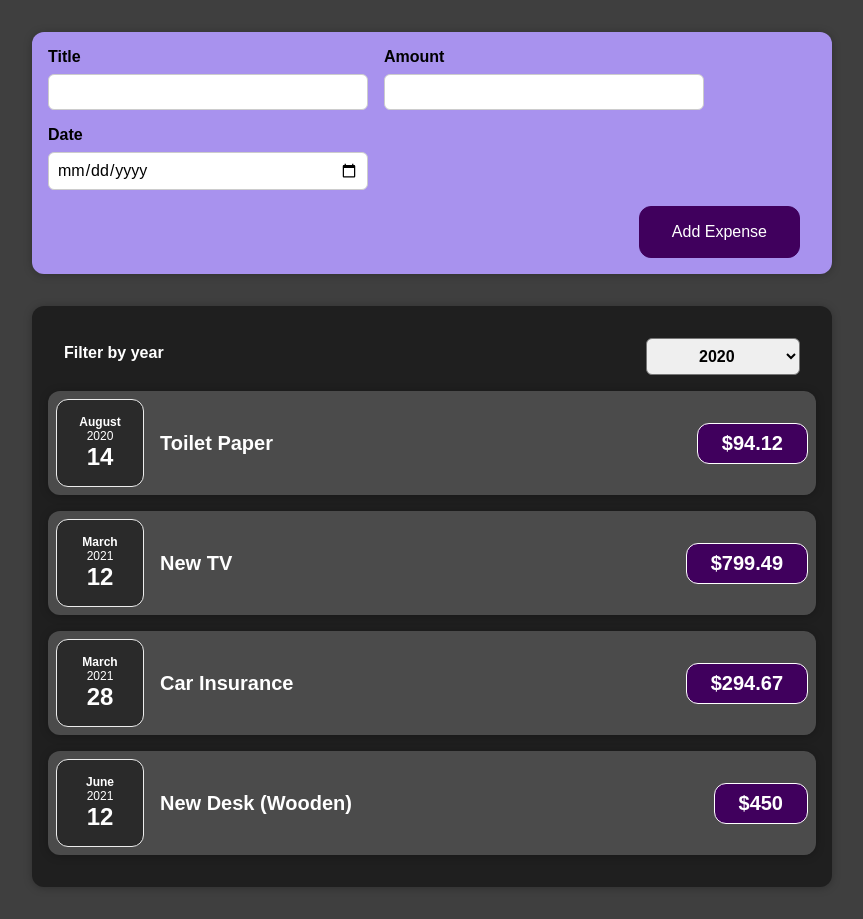
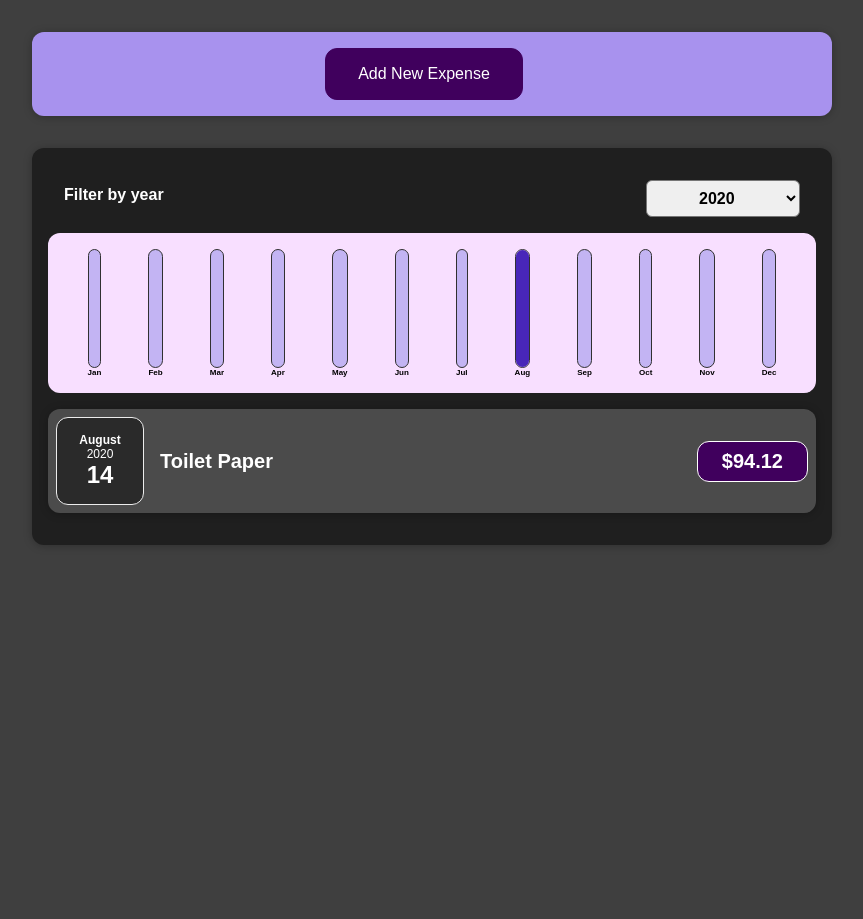
Before and after one commit to rodrigodsluz/expense-tracker-reactjs, a React (Create React App) app: page / in a window 1280 px wide. Shown: the whole page, without its empty margins (208-1071 px from the left). After the commit the page ends 800 px from the top, so only its background shows below. Built offline with nearby package versions, Linux system fonts and the light colour scheme.

Commit message:
feat: add items list and conditional content (#5)
* feat: add expense tracker components

* feat: add state events

* feat: renderig new added expenses

* feat: add items list and conditional content

```diff
--- /dev/null
+++ b/src/components/Chart/index.tsx
@@ -0,0 +1,29 @@
+import React from 'react';
+
+import ChartBar from '../ChartBar';
+
+import { Container } from './styles';
+
+type Props = {
+  dataPoints: { label: string; value: number }[];
+};
+
+const Chart = ({ dataPoints }: Props): JSX.Element => {
+  const dataPointValues = dataPoints.map(dataPoint => dataPoint.value);
+  const totalMaximum = Math.max(...dataPointValues);
+
+  return (
+    <Container>
+      {dataPoints.map(dataPoint => (
+        <ChartBar
+          key={dataPoint.label}
+          value={dataPoint.value}
+          maxValue={totalMaximum}
+          label={dataPoint.label}
+        />
+      ))}
+    </Container>
+  );
+};
+
+export default Chart;
--- /dev/null
+++ b/src/components/Chart/styles.ts
@@ -0,0 +1,11 @@
+import styled from 'styled-components';
+
+export const Container = styled.div`
+  padding: 1rem;
+  border-radius: 12px;
+  background-color: #f8dfff;
+  text-align: center;
+  display: flex;
+  justify-content: space-around;
+  height: 10rem;
+`;
--- /dev/null
+++ b/src/components/ChartBar/index.tsx
@@ -0,0 +1,28 @@
+import React from 'react';
+
+import { Container, Inner, Fill, Label } from './styles';
+
+type Props = {
+  value: number;
+  maxValue: number;
+  label: string;
+};
+
+const ChartBar = ({ maxValue, value, label }: Props): JSX.Element => {
+  let barFillHeight = 0;
+
+  if (maxValue > 0) {
+    barFillHeight = Math.round((value / maxValue) * 100);
+  }
+
+  return (
+    <Container>
+      <Inner>
+        <Fill newHeight={barFillHeight} />
+      </Inner>
+      <Label>{label}</Label>
+    </Container>
+  );
+};
+
+export default ChartBar;
--- /dev/null
+++ b/src/components/ChartBar/styles.ts
@@ -0,0 +1,36 @@
+import styled from 'styled-components';
+
+export const Container = styled.div`
+  height: 100%;
+  display: flex;
+  flex-direction: column;
+  align-items: center;
+`;
+
+export const Inner = styled.div`
+  height: 100%;
+  width: 100%;
+  border: 1px solid #313131;
+  border-radius: 12px;
+  background-color: #c3b4f3;
+  overflow: hidden;
+  display: flex;
+  flex-direction: column;
+  justify-content: flex-end;
+`;
+
+export const Fill = styled.div<{
+  newHeight: number;
+}>`
+  background-color: #4826b9;
+  width: 100%;
+  transition: all 0.3s ease-out;
+
+  ${({ newHeight }) => `height: ${newHeight}%`}
+`;
+
+export const Label = styled.div`
+  font-weight: bold;
+  font-size: 0.5rem;
+  text-align: center;
+`;
--- a/src/components/ExpenseForm/index.tsx
+++ b/src/components/ExpenseForm/index.tsx
@@ -12,9 +12,10 @@
 
 type Props = {
   onSaveExpenseData: (enteredExpenseData: IExtenseItem) => void;
+  onCancel: () => void;
 };
 
-const ExpenseForm = ({ onSaveExpenseData }: Props): JSX.Element => {
+const ExpenseForm = ({ onSaveExpenseData, onCancel }: Props): JSX.Element => {
   const [enteredTitle, setEnteredTitle] = useState('');
   const [enteredAmount, setEnteredAmount] = useState('');
   const [enteredDate, setEnteredDate] = useState('');
@@ -36,7 +37,7 @@
 
     const expenseData = {
       title: enteredTitle,
-      amount: Number(enteredAmount),
+      amount: +enteredAmount,
       date: new Date(enteredDate),
     };
 
@@ -79,6 +80,9 @@
         </NewExpenseControl>
       </NewExpenseControls>
       <NewExpenseActions>
+        <button type="button" onClick={onCancel}>
+          Cancel
+        </button>
         <button type="submit">Add Expense</button>
       </NewExpenseActions>
     </form>
--- a/src/components/ExpenseItem/index.tsx
+++ b/src/components/ExpenseItem/index.tsx
@@ -12,6 +12,7 @@
 }
 
 const ExpenseItem = ({ date, title, amount }: IExtenseItem): JSX.Element => (
+  <li>
     <Card className="expense-item">
       <ExpenseDate date={date} />
       <ExpenseItemDescription>
@@ -19,6 +20,7 @@
         <ExpenseItemPrice>${amount}</ExpenseItemPrice>
       </ExpenseItemDescription>
     </Card>
+  </li>
 );
 
 export default ExpenseItem;
--- a/src/components/Expenses/index.tsx
+++ b/src/components/Expenses/index.tsx
@@ -1,17 +1,18 @@
 import React, { useState } from 'react';
 
-import ExpenseItem from '../ExpenseItem';
 import ExpensesFilter from '../ExpenseFilter';
+import ExpensesList from '../ExpensesList';
+import ExpensesChart from '../ExpensesChart';
 import Card from '../Card';
 
-export interface IExpense {
+export type IExpense = {
   items: {
     id: string;
     title: string;
     amount: number;
     date: Date;
   }[];
-}
+};
 
 const Expenses = ({ items }: IExpense): JSX.Element => {
   const [filteredYear, setFilteredYear] = useState('2020');
@@ -20,20 +21,18 @@
     setFilteredYear(selectedYear);
   };
 
+  const filteredExpenses = items.filter(
+    expense => expense.date.getFullYear().toString() === filteredYear,
+  );
+
   return (
     <Card className="expenses">
       <ExpensesFilter
         selected={filteredYear}
         onChangeFilter={filterChangeHandler}
       />
-      {items.map(item => (
-        <ExpenseItem
-          key={item.id}
-          title={item.title}
-          amount={item.amount}
-          date={item.date}
-        />
-      ))}
+      <ExpensesChart expenses={filteredExpenses} />
+      <ExpensesList items={filteredExpenses} />
     </Card>
   );
 };
--- /dev/null
+++ b/src/components/ExpensesChart/index.tsx
@@ -0,0 +1,39 @@
+import React from 'react';
+
+import Chart from '../Chart';
+
+type Expense = {
+  expenses: {
+    id: string;
+    title: string;
+    amount: number;
+    date: Date;
+  }[];
+};
+
+const ExpensesChart = ({ expenses }: Expense): JSX.Element => {
+  const chartDataPoints = [
+    { label: 'Jan', value: 0 },
+    { label: 'Feb', value: 0 },
+    { label: 'Mar', value: 0 },
+    { label: 'Apr', value: 0 },
+    { label: 'May', value: 0 },
+    { label: 'Jun', value: 0 },
+    { label: 'Jul', value: 0 },
+    { label: 'Aug', value: 0 },
+    { label: 'Sep', value: 0 },
+    { label: 'Oct', value: 0 },
+    { label: 'Nov', value: 0 },
+    { label: 'Dec', value: 0 },
+  ];
+
+  // eslint-disable-next-line no-restricted-syntax
+  for (const expense of expenses) {
+    const expenseMonth = expense.date.getMonth(); // starting at 0 => January => 0
+    chartDataPoints[expenseMonth].value += expense.amount;
+  }
+
+  return <Chart dataPoints={chartDataPoints} />;
+};
+
+export default ExpensesChart;
--- /dev/null
+++ b/src/components/ExpensesList/index.tsx
@@ -0,0 +1,27 @@
+import React from 'react';
+
+import ExpenseItem from '../ExpenseItem';
+import { IExpense } from '../Expenses';
+
+import { Container, Fallback } from './styles';
+
+const ExpensesList = ({ items }: IExpense): JSX.Element => {
+  if (items.length === 0) {
+    return <Fallback>Found no expenses.</Fallback>;
+  }
+
+  return (
+    <Container>
+      {items.map(expense => (
+        <ExpenseItem
+          key={expense.id}
+          title={expense.title}
+          amount={expense.amount}
+          date={expense.date}
+        />
+      ))}
+    </Container>
+  );
+};
+
+export default ExpensesList;
--- /dev/null
+++ b/src/components/ExpensesList/styles.ts
@@ -0,0 +1,11 @@
+import styled from 'styled-components';
+
+export const Container = styled.ul`
+  list-style: none;
+  padding: 0;
+`;
+
+export const Fallback = styled.h2`
+  color: white;
+  text-align: center;
+`;
--- a/src/components/NewExpense/index.tsx
+++ b/src/components/NewExpense/index.tsx
@@ -1,4 +1,4 @@
-import React from 'react';
+import React, { useState } from 'react';
 
 import ExpenseForm from '../ExpenseForm';
 
@@ -11,17 +11,38 @@
 };
 
 const NewExpense = ({ onAddExpense }: Props): JSX.Element => {
+  const [isEditing, setIsEditing] = useState(false);
+
   const saveExpenseDataHandler = enteredExpenseData => {
     const expenseData = {
       ...enteredExpenseData,
       id: Math.random().toString(),
     };
     onAddExpense(expenseData);
+    setIsEditing(false);
+  };
+
+  const startEditingHandler = () => {
+    setIsEditing(true);
+  };
+
+  const stopEditingHandler = () => {
+    setIsEditing(false);
   };
 
   return (
     <Container>
-      <ExpenseForm onSaveExpenseData={saveExpenseDataHandler} />
+      {!isEditing && (
+        <button type="button" onClick={startEditingHandler}>
+          Add New Expense
+        </button>
+      )}
+      {isEditing && (
+        <ExpenseForm
+          onSaveExpenseData={saveExpenseDataHandler}
+          onCancel={stopEditingHandler}
+        />
+      )}
     </Container>
   );
 };
```
Lines whose indentation alone changed are shown as unchanged.
